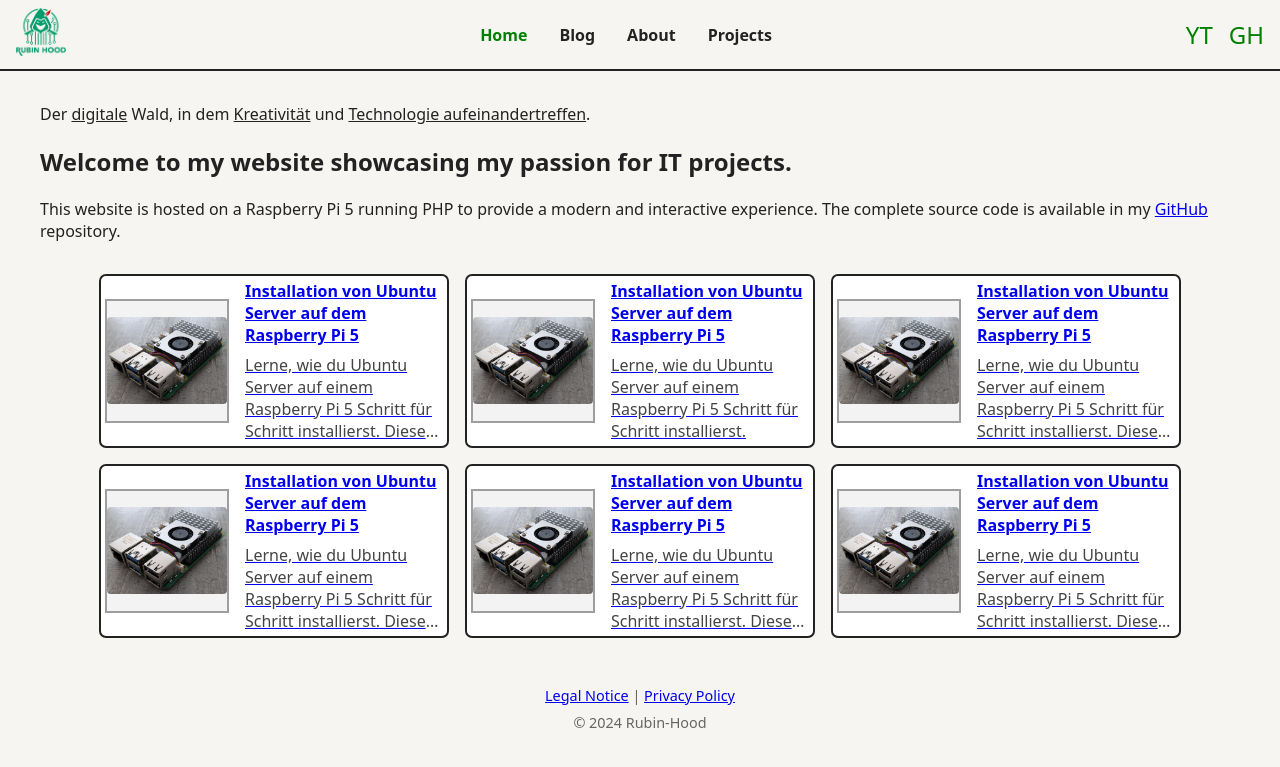
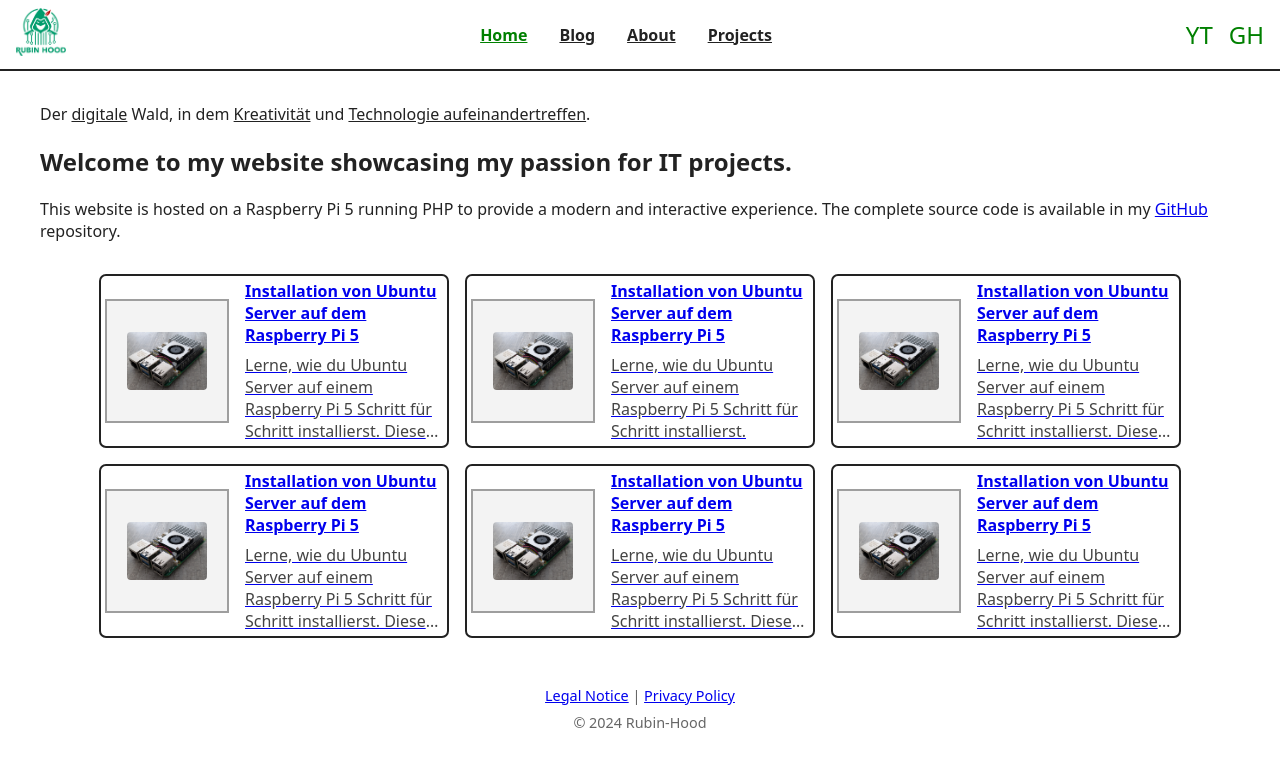
Before and after one commit to rubin-hood/rubinhood-blog, a Jekyll site: the page built from index.md, in a window 1280 px wide. Shown: the top 767 px of the page. Built offline with Jekyll 4.4.1, drawn with Linux system fonts in a browser that asks for light colours.

Commit message:
Update style.css

```diff
--- a/assets/css/style.css
+++ b/assets/css/style.css
@@ -5,7 +5,7 @@ html, body {
   margin: 0;                         /* Kein Außenabstand für Seite */
   padding: 0;                        /* Kein Innenabstand für Seite */
   font-family: system-ui, sans-serif; /* Moderne System-Schrift */
-  background: #F6F5F1;                  /* Hintergrundfarbe weiß */
+  background: #fff;                  /* Hintergrundfarbe weiß */
   color: #222;                       /* Standard-Textfarbe dunkelgrau */
 }
 
@@ -37,7 +37,7 @@ html, body {
 
 /* Navigationslinks: unterstrichen, dunkel */
 .site-nav a {
-  text-decoration: none;        /* Unterstrichener Link */
+  text-decoration: underline;        /* Unterstrichener Link */
   color: #222;                       /* Dunkelgrau */
   font-weight: bold;                 /* Fett */
 }
@@ -125,8 +125,8 @@ main {
 }
 
 .blog-card .card-img img {
-  max-width: 120px;        /* passt zur bisherigen Platzhaltergröße */
-  max-height: auto;       /* bleibt quadratisch */
+  max-width: 80px;        /* passt zur bisherigen Platzhaltergröße */
+  max-height: 80px;       /* bleibt quadratisch */
   object-fit: cover;      /* füllt den Platz gut aus */
   border-radius: 4px;     /* etwas abgerundet, optional */
   display: block;         /* kein unerwünschter Abstand unten */
```
